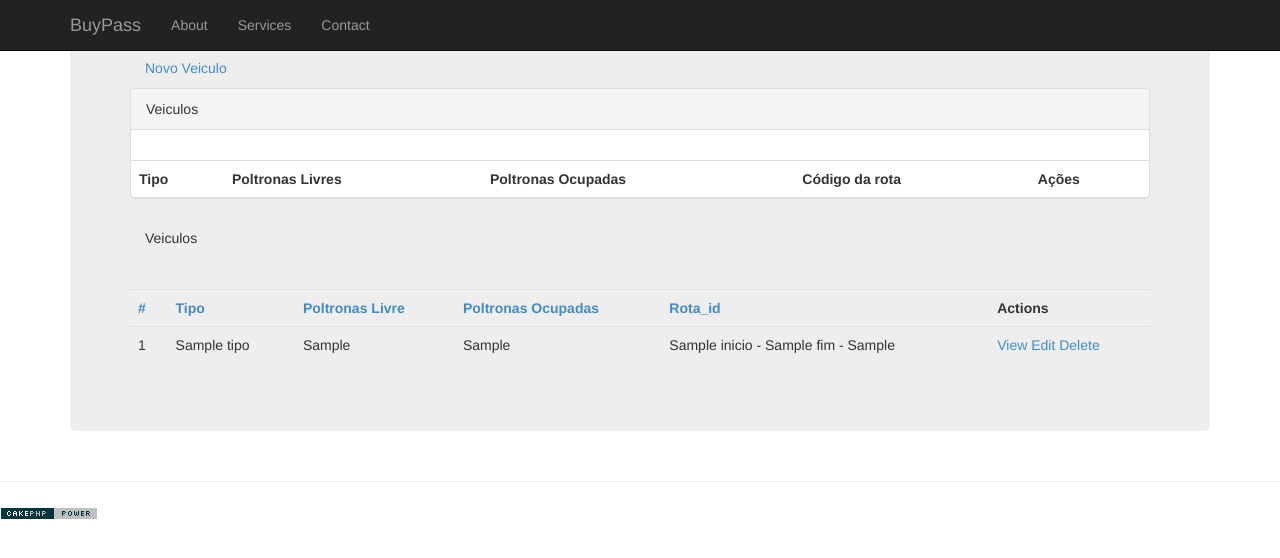
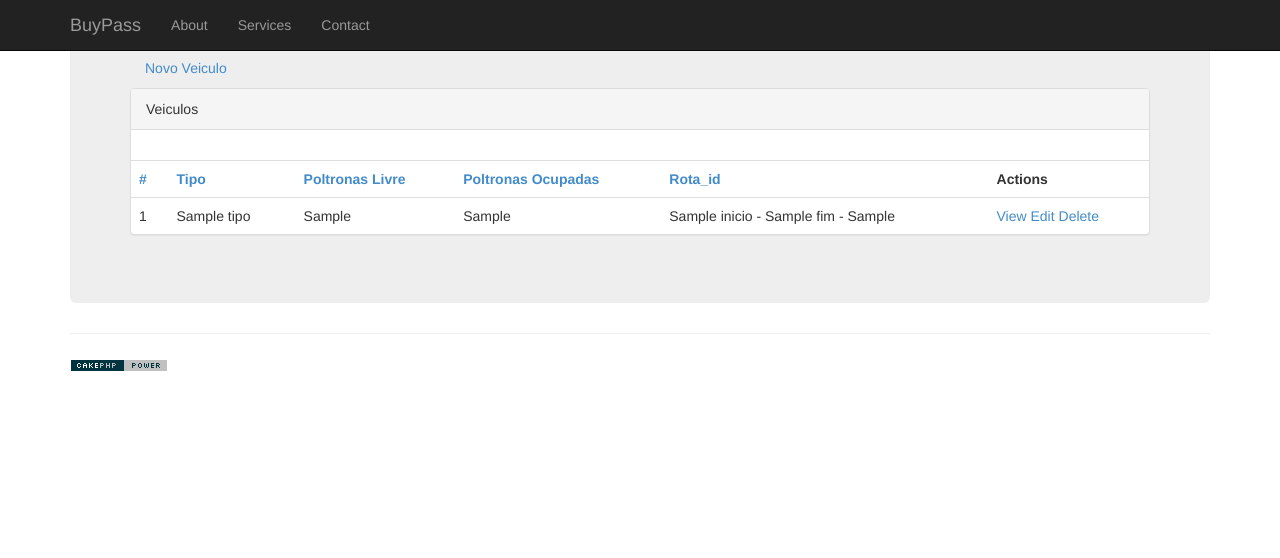
Before and after one commit to eulersantana/VendaDePassagens, a CakePHP app: the page made by app/View/Veiculos/index.ctp in a window 1280 px wide. Shown: the top 558 px of the page. Run offline with PHP 8.4 and a stand-in for CakePHP, Linux system fonts and the light colour scheme; the template is opened without the code that fills it: most values are stand-ins (such as "Sample title", 1, 10 or a date in 2020); lists and menus that the app fills with data are empty; some libraries are stand-ins or nearby versions.

Commit message:
Refatoracao de Veiculo

```diff
--- a/app/View/Veiculos/index.ctp
+++ b/app/View/Veiculos/index.ctp
@@ -4,18 +4,6 @@
 	</ul>
 </div>
 <div class="panel panel-default">
-	<div class="panel-heading"><?php echo __('Veiculos');?></div>
-	<div class="panel-body"></div>
-	<table class="table">
-		<tr>
-			<th>Tipo</th>
-			<th>Poltronas Livres</th>
-			<th>Poltronas Ocupadas</th>
-			<th>Código da rota</th>
-			<th class="actions">Ações</th>
-		</tr>
-	</table>
-</div>
   <!-- Default panel contents -->
   <div class="panel-heading"><?php echo __('Veiculos');?></div>
   <div class="panel-body">
```
Also changed, not shown: app/Controller/VeiculosController.php (+2 -5 lines).
